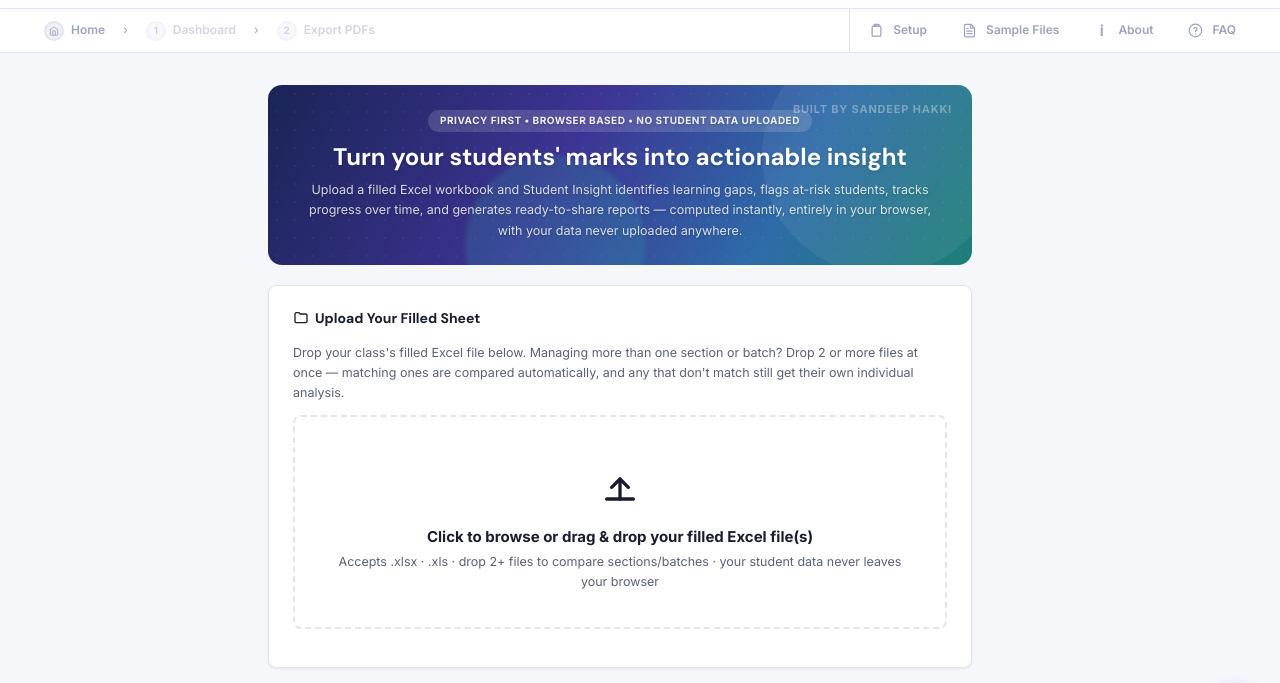
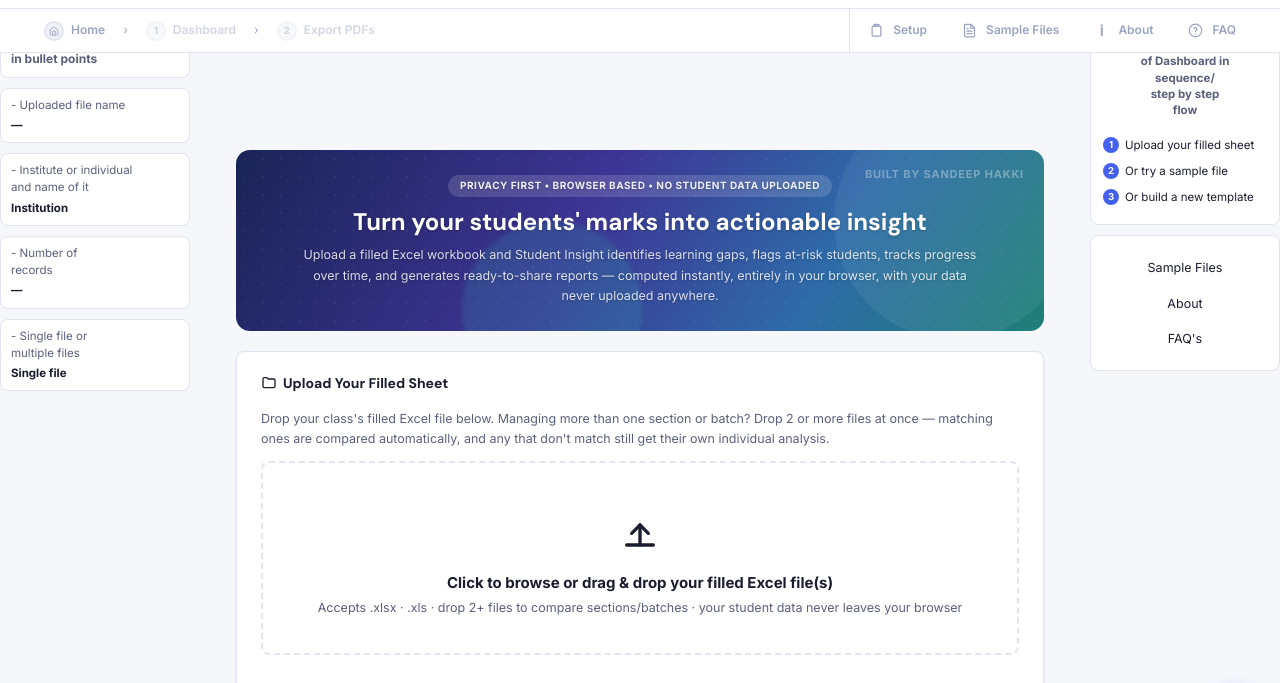
Before and after one commit to sandeephakki-qa/student-insight, a plain HTML site: page index.html in a window 1280 px wide. Shown: the part 43-726 px from the top of the page. Drawn offline with nearby package versions, Linux system fonts and the light colour scheme.

Commit message:
Add files via upload

```diff
--- a/css/shell.css
+++ b/css/shell.css
@@ -1,44 +1,90 @@
 /* ============================================================
-   Student Insight — App Shell (Project Bible v2 §6a)
-   Persistent left/right rail grid around #main. Uses CSS logical
-   properties (grid-template-areas with rail-start/rail-end, not
-   left/right) so the rails mirror automatically under .rtl-screen
-   (Urdu) without a hand-maintained second layout — do not hardcode
-   left/right here.
+   Student Insight — App Shell CSS, matching uploaded wireframes.
 ============================================================ */
+
+#shell-breadcrumb{
+  grid-column:1/-1;
+  background:var(--c-surface,#fff);
+  border:1px solid var(--c-border,#e2e5f1);
+  border-radius:8px;
+  padding:8px 14px;
+  font-size:12.5px;
+  color:var(--c-text2,#5a607a);
+  text-align:center;
+  margin-bottom:14px;
+}
 
 #app-shell-body{
   display:grid;
-  grid-template-columns:220px minmax(0,1fr) 260px;
-  grid-template-areas:"rail-start core rail-end";
-  gap:16px;
+  grid-template-columns:190px minmax(0,1fr) 190px;
+  grid-template-areas:
+    "crumb crumb crumb"
+    "rail-start core rail-end";
+  gap:14px;
   align-items:start;
 }
+#shell-breadcrumb{grid-area:crumb}
 #shell-rail-start{grid-area:rail-start}
 #shell-rail-end{grid-area:rail-end}
 #main{grid-area:core;min-width:0}
 
 .rtl-screen #app-shell-body{
-  grid-template-columns:260px minmax(0,1fr) 220px;
+  grid-template-columns:190px minmax(0,1fr) 190px;
 }
 
 #shell-rail-start,#shell-rail-end{
-  background:var(--c-surface,#fff);
-  border:1px solid var(--c-border,#e2e5f1);
-  border-radius:12px;
-  padding:14px;
-  font-size:12.5px;
-  color:var(--c-text2,#5a607a);
-  min-height:80px;
+  display:flex;
+  flex-direction:column;
+  gap:10px;
 }
 #shell-rail-start:empty,#shell-rail-end:empty{display:none}
 
-.shell-rail-title{font-size:10.5px;font-weight:700;text-transform:uppercase;letter-spacing:.5px;color:var(--c-text3,#9ba4c0);margin-bottom:8px}
-.shell-rail-row{display:flex;justify-content:space-between;gap:8px;padding:5px 0;border-bottom:1px solid var(--c-border,#f0f2fa)}
-.shell-rail-row:last-child{border-bottom:none}
-.shell-rail-empty{color:var(--c-text3,#9ba4c0);font-size:12px}
+/* Left rail — plain bulleted data box, per wireframe */
+#shell-rail-start .shell-bullet-title{
+  font-size:12px;font-weight:700;color:var(--c-text2,#5a607a);
+  border:1px solid var(--c-border,#e2e5f1);border-radius:8px;
+  padding:8px 10px;background:var(--c-surface,#fff);
+}
+#shell-rail-start .shell-bullet{
+  font-size:11.5px;color:var(--c-text2,#5a607a);
+  border:1px solid var(--c-border,#e2e5f1);border-radius:8px;
+  padding:8px 10px;background:var(--c-surface,#fff);
+  line-height:1.5;
+}
+#shell-rail-start .shell-bullet span{
+  display:block;margin-top:3px;font-weight:700;color:var(--c-text,#1a1d2e);
+}
+
+/* Right rail — two stacked boxes, per wireframe */
+.shell-rail-box{
+  border:1px solid var(--c-border,#e2e5f1);border-radius:8px;
+  background:var(--c-surface,#fff);padding:14px 10px;
+}
+.shell-rail-box .shell-rail-title{
+  font-size:11.5px;font-weight:700;color:var(--c-text2,#5a607a);
+  text-align:center;margin-bottom:14px;line-height:1.4;
+}
+.shell-step{
+  display:flex;align-items:flex-start;gap:6px;
+  font-size:11.5px;color:var(--c-text,#1a1d2e);
+  padding:5px 2px;line-height:1.4;
+}
+.shell-step-num{
+  flex-shrink:0;width:16px;height:16px;border-radius:50%;
+  background:var(--c-primary,#4361ee);color:#fff;
+  font-size:9.5px;font-weight:700;display:flex;align-items:center;justify-content:center;
+}
+.shell-rail-links{text-align:center}
+.shell-rail-links .shell-link{
+  font-size:12.5px;color:var(--c-text,#1a1d2e);
+  padding:8px 0;cursor:pointer;
+}
+.shell-rail-links .shell-link:hover{color:var(--c-primary,#4361ee)}
 
 @media(max-width:900px){
-  #app-shell-body{grid-template-columns:1fr;grid-template-areas:"core";}
+  #app-shell-body{
+    grid-template-columns:1fr;
+    grid-template-areas:"crumb" "core";
+  }
   #shell-rail-start,#shell-rail-end{display:none}
 }
--- a/js/app-shell.js
+++ b/js/app-shell.js
@@ -1,10 +1,13 @@
 /* ============================================================
-   Student Insight — App Shell engine (Project Bible v2 §6a)
-   Phases 1-3: skeleton + left rail (context) + right rail
-   (actionable / Smart Query v2). Reads only existing APP.setup /
-   APP.students fields — no new state, no computation.
-   Scope freeze respected: does not touch compute-engine.js,
-   FROZEN_KEYS schema, or the export pipeline.
+   Student Insight — App Shell engine
+   Rebuilt to match uploaded wireframes exactly:
+   - Left rail: plain bullet list (uploaded file name, institute/
+     individual name, number of records, single/multiple files)
+   - Breadcrumb row, full width, above the 3-column body
+   - Right rail: two stacked boxes — numbered "Actionable items"
+     step list, and a Sample Files / About / FAQ's quick-link box
+   Persistent on every screen (matches all 4 wireframes showing the
+   same rail content regardless of which screen is centered).
 ============================================================ */
 
 (function(){
@@ -21,83 +24,107 @@
     const el=document.getElementById("shell-rail-end");
     if(el) el.innerHTML=html||"";
   }
+  function setBreadcrumb(html){
+    const el=document.getElementById("shell-breadcrumb");
+    if(el) el.innerHTML=html||"";
+  }
 
-  /* ── Left rail: same "what's loaded" context on every data-bearing
-     panel, duplicating exactly what Setup's own form already shows —
-     any mismatch means this is reading a stale field, not a new one. */
+  /* ── Left rail — wireframe: "Just plan data in bullet points"
+     - Uploaded file name
+     - Institute or individual and name of it
+     - Number of records
+     - Single file or multiple files ── */
   function leftRailContent(){
     const setup=(window.APP&&APP.setup)||{};
     const students=(window.APP&&APP.students)||[];
-    if(!students.length){
-      return '<div class="shell-rail-title">This session</div><div class="shell-rail-empty">No file uploaded yet.</div>';
-    }
-    const modeLabel=setup.mode==="individual"?"Individual":"Institution";
-    const nameLabel=setup.mode==="individual"?(students[0]&&students[0].name||""):(setup.institutionName||"");
-    const multi=(window.APP&&APP.compareMode)?"Multiple files":"Single file";
-    return '<div class="shell-rail-title">This session</div>'+
-      '<div class="shell-rail-row"><span>Mode</span><span>'+escapeHtml(modeLabel)+'</span></div>'+
-      (nameLabel?('<div class="shell-rail-row"><span>Name</span><span>'+escapeHtml(nameLabel)+'</span></div>'):'')+
-      '<div class="shell-rail-row"><span>Records</span><span>'+escapeHtml(students.length)+'</span></div>'+
-      '<div class="shell-rail-row"><span>Files</span><span>'+escapeHtml(multi)+'</span></div>'+
-      (setup.className?('<div class="shell-rail-row"><span>Class</span><span>'+escapeHtml(setup.className)+'</span></div>'):'');
+    const single=window.APP&&APP.homeSingleFile;
+    const sections=(window.APP&&APP.sections)||[];
+
+    let fileName="—";
+    if(single&&single.fileName) fileName=single.fileName;
+    else if(sections.length===1&&sections[0].fileName) fileName=sections[0].fileName;
+    else if(sections.length>1) fileName=sections.length+" files";
+
+    const nameLabel = setup.mode==="individual"
+      ? (students[0]&&students[0].name ? "Individual — "+students[0].name : "Individual")
+      : (setup.institutionName ? "Institution — "+setup.institutionName : "Institution");
+
+    const recordCount = students.length || "—";
+    const fileMode = sections.length>1 ? "Multiple files" : "Single file";
+
+    return '<div class="shell-bullet-title">Just plan data<br>in bullet points</div>'+
+      '<div class="shell-bullet">- Uploaded file name<br><span>'+escapeHtml(fileName)+'</span></div>'+
+      '<div class="shell-bullet">- Institute or individual<br>and name of it<br><span>'+escapeHtml(nameLabel)+'</span></div>'+
+      '<div class="shell-bullet">- Number of<br>records<br><span>'+escapeHtml(recordCount)+'</span></div>'+
+      '<div class="shell-bullet">- Single file or<br>multiple files<br><span>'+escapeHtml(fileMode)+'</span></div>';
   }
 
-  /* ── Right rail: general "what can I do" nav for non-Dashboard
-     phases; Dashboard phase gets the Smart Query v2 entry point
-     instead (the floating panel from smart-query-v2-ui.js is left as
-     the actual interaction surface — this rail just surfaces it inline
-     too, without duplicating any of that file's logic). */
+  /* ── Right rail — wireframe: numbered "Actionable items of
+     Dashboard in sequence/step by step flow" box, then a separate
+     Sample Files / About / FAQ's quick-link box underneath. ── */
+  const STEP_FLOW={
+    "panel-home":["Upload your filled sheet","Or try a sample file","Or build a new template"],
+    "panel-setup":["Choose how to start","Fill in institution/class","Add subjects and tests","Download the template","Upload it back on Home"],
+    "panel-ai":["Choose which AI features to include","Run the analysis"],
+    "panel-dashboard":["Review the class overview","Check flagged students","Use Smart Search for quick answers","Export the PDF reports"],
+    "panel-export":["Download the PDF report","Download the raw data"],
+    "panel-about":["Read how the app works"],
+    "panel-faq":["Search or browse by audience"]
+  };
+
   function rightRailContent(activePanel){
-    if(activePanel==="panel-dashboard"){
-      const ready=window.SmartQueryV2&&SmartQueryV2.isReady();
-      return '<div class="shell-rail-title">Ask a question</div>'+
-        '<div style="font-size:12.5px;margin-bottom:8px">Tap the 💬 button in the corner to ask anything about this class in plain language.</div>'+
-        (ready?'<div class="shell-rail-empty">Question bank loaded.</div>':'<div class="shell-rail-empty">Loading question bank…</div>');
-    }
-    const nav={
-      "panel-home":["Upload a file to get started"],
-      "panel-setup":["Fill in Institution/Class details","Add Subjects and Tests","Download the template"],
-      "panel-ai":["Choose which AI features to include","Run the analysis"],
-      "panel-export":["Download the PDF report","Download the raw data"],
-      "panel-about":["Read the FAQ for common questions"],
-      "panel-faq":["Search or browse by audience"]
-    };
-    const items=nav[activePanel];
-    if(!items) return "";
-    return '<div class="shell-rail-title">What you can do here</div>'+
-      items.map(t=>'<div class="shell-rail-row"><span>'+escapeHtml(t)+'</span></div>').join("");
+    const steps=STEP_FLOW[activePanel]||["Get started from Home"];
+    const stepsHtml=steps.map((s,i)=>'<div class="shell-step"><span class="shell-step-num">'+(i+1)+'</span>'+escapeHtml(s)+'</div>').join("");
+    return '<div class="shell-rail-box">'+
+        '<div class="shell-rail-title">Actionable items<br>of Dashboard in<br>sequence/<br>step by step<br>flow</div>'+
+        stepsHtml+
+      '</div>'+
+      '<div class="shell-rail-box shell-rail-links">'+
+        '<div class="shell-link" onclick="if(typeof showSampleFiles===\'function\')showSampleFiles();">Sample Files</div>'+
+        '<div class="shell-link" onclick="if(typeof goStep===\'function\')goStep(\'about\');">About</div>'+
+        '<div class="shell-link" onclick="if(typeof goStep===\'function\')goStep(\'faq\');">FAQ\'s</div>'+
+      '</div>';
   }
 
-  function refreshRails(){
+  /* ── Breadcrumb — wireframe: "Home > Dashboard > Export Reports",
+     full width, directly under the header, above the 3-column body. ── */
+  const CRUMB_LABEL={
+    "panel-home":"Home","panel-setup":"Setup","panel-ai":"AI Features",
+    "panel-dashboard":"Dashboard","panel-export":"Export Reports",
+    "panel-about":"About","panel-faq":"FAQ's"
+  };
+  function breadcrumbContent(activePanel){
+    const label=CRUMB_LABEL[activePanel]||"Home";
+    return activePanel==="panel-home"
+      ? "Home"
+      : "Home &gt; "+escapeHtml(label);
+  }
+
+  function refreshShell(){
     const activeEl=document.querySelector(".panel.active");
     const activeId=activeEl?activeEl.id:"panel-home";
     setLeftRail(leftRailContent());
     setRightRail(rightRailContent(activeId));
+    setBreadcrumb(breadcrumbContent(activeId));
   }
 
+  let _lastCount=0;
   function renderShellChrome(){
-    refreshRails();
-    // Re-populate on panel switch — goStep()/openBucket() toggle the
-    // "active" class on .panel elements; observe that instead of
-    // requiring a manual setLeftRail/setRightRail call added into every
-    // existing render function individually.
+    refreshShell();
     const main=document.getElementById("main");
     if(main && window.MutationObserver){
       const obs=new MutationObserver(function(muts){
-        if(muts.some(m=>m.attributeName==="class")) refreshRails();
+        if(muts.some(m=>m.attributeName==="class")) refreshShell();
       });
       document.querySelectorAll(".panel").forEach(function(p){
         obs.observe(p,{attributes:true,attributeFilter:["class"]});
       });
     }
-    // Also refresh whenever student data changes shape (upload/re-analyse)
-    // — cheap poll rather than hooking every mutation site individually.
     setInterval(function(){
       const students=(window.APP&&APP.students)||[];
-      if(students.length!==_lastCount){ _lastCount=students.length; refreshRails(); }
+      if(students.length!==_lastCount){ _lastCount=students.length; refreshShell(); }
     },1500);
   }
-  let _lastCount=0;
 
   window.renderShellChrome=renderShellChrome;
   window.setLeftRail=setLeftRail;
```
Also changed, not shown: index.html (+1 -0 lines).
